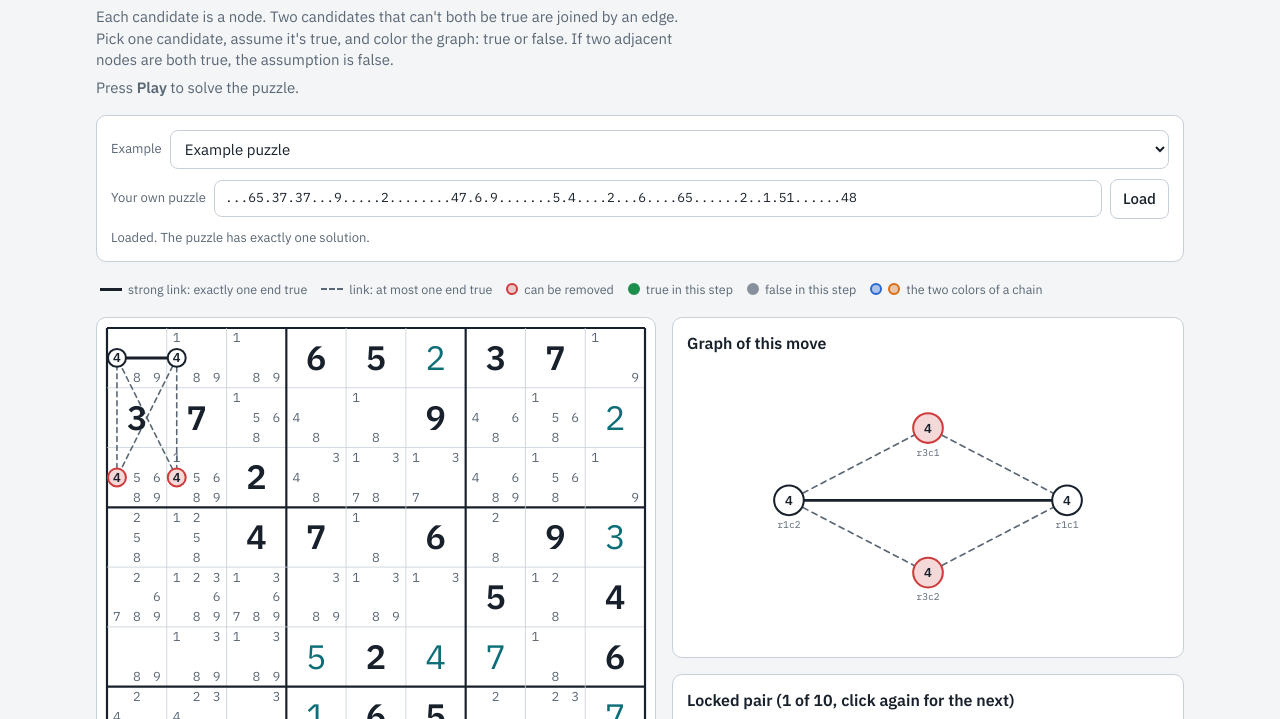
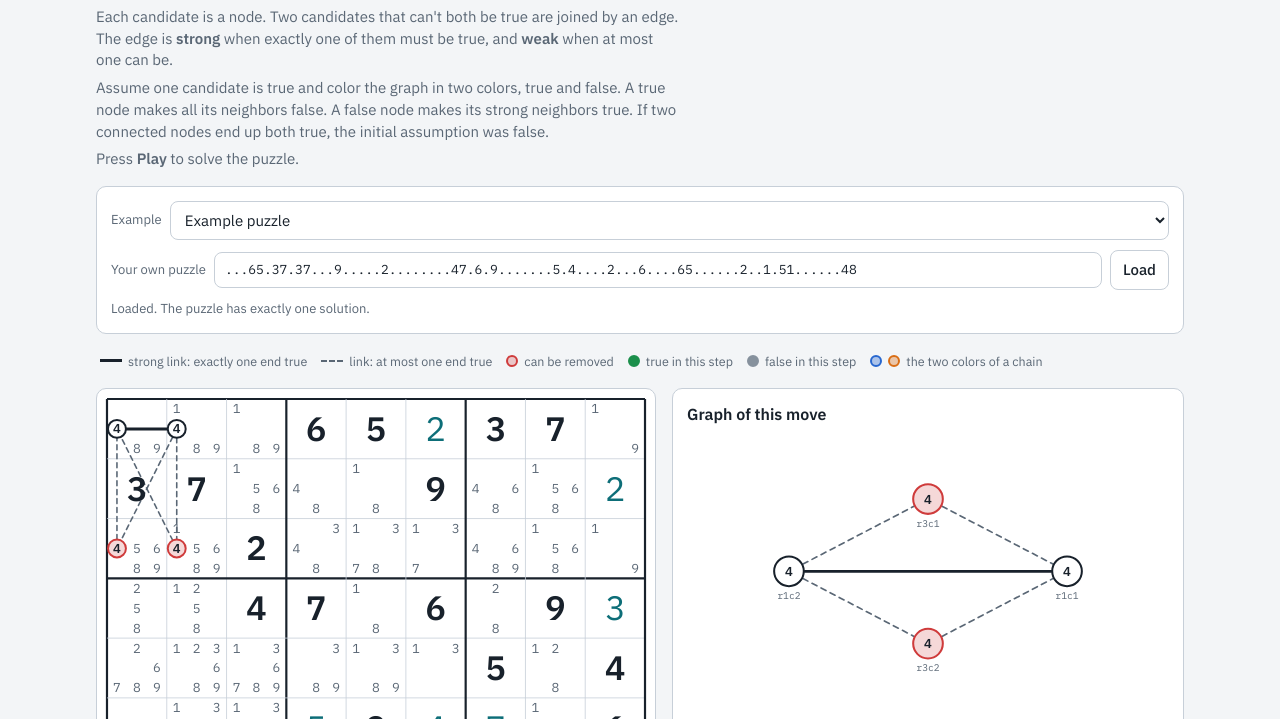
Before and after one commit to HyejunShin/sudoku-graph-theory, a website: page index.html in a window 1280 px wide. Shown: the part 55-774 px from the top of the page. Drawn offline with Linux system fonts and the light colour scheme.

Commit message:
Introduction: define strong and weak edges and how the coloring spreads
Co-Authored-By: Claude Opus 5.5 <noreply@anthropic.com>
Claude-Session: https://claude.ai/code/session_0161PMRBv2Fxor83Lofabj9S

```diff
--- a/index.html
+++ b/index.html
@@ -138,7 +138,8 @@ svg .landing { animation: landing var(--dur, 1100ms) ease-in-out; }
 <div class="wrap">
   <header class="stack" style="gap:6px">
     <h1>Solving Sudoku Using Graph Coloring</h1>
-    <p class="lede">Each candidate is a node. Two candidates that can't both be true are joined by an edge. Pick one candidate, assume it's true, and color the graph: true or false. If two adjacent nodes are both true, the assumption is false.</p>
+    <p class="lede">Each candidate is a node. Two candidates that can't both be true are joined by an edge. The edge is <b>strong</b> when exactly one of them must be true, and <b>weak</b> when at most one can be.</p>
+    <p class="lede">Assume one candidate is true and color the graph in two colors, true and false. A true node makes all its neighbors false. A false node makes its strong neighbors true. If two connected nodes end up both true, the initial assumption was false.</p>
     <p class="lede">Press <b>Play</b> to solve the puzzle.</p>
   </header>
 
```
Also changed, not shown: src/index.src.html (+2 -1 lines).
